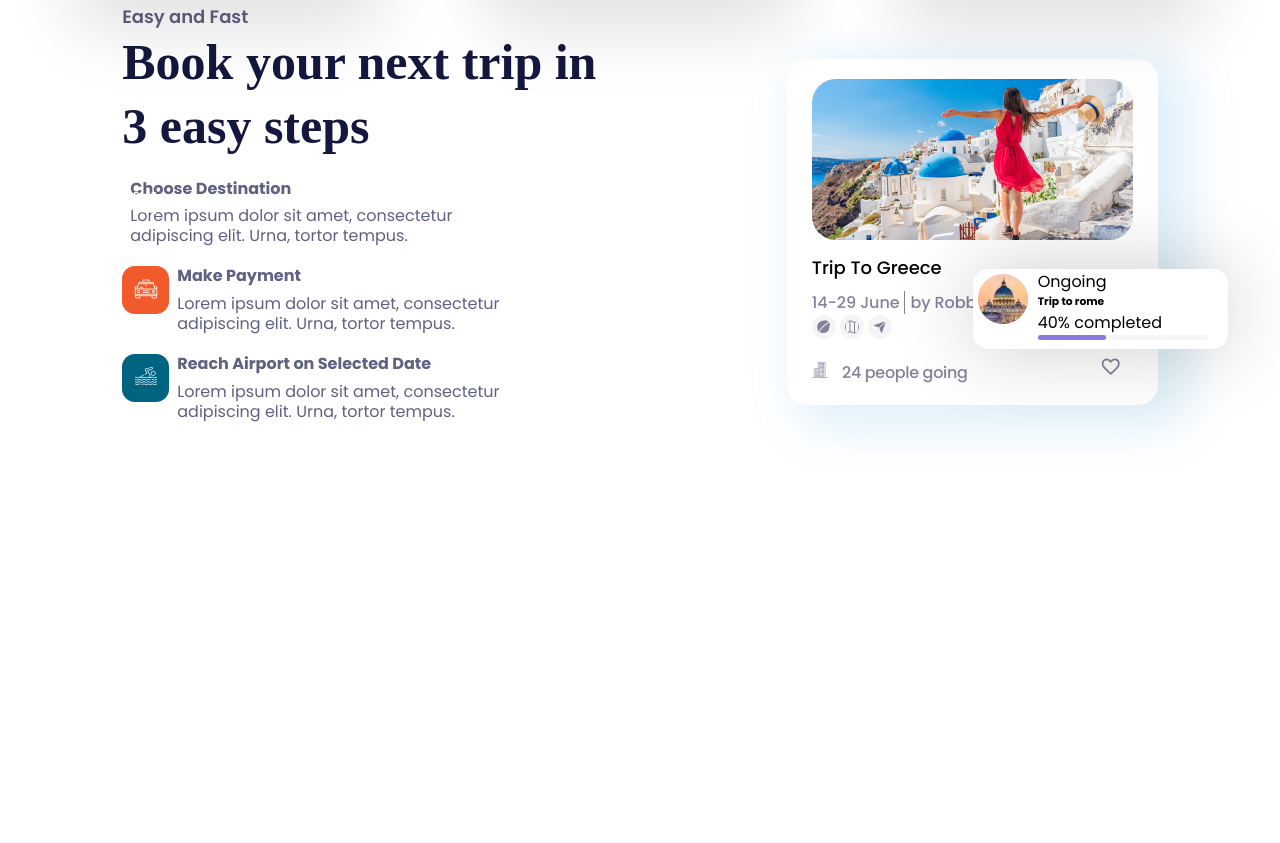
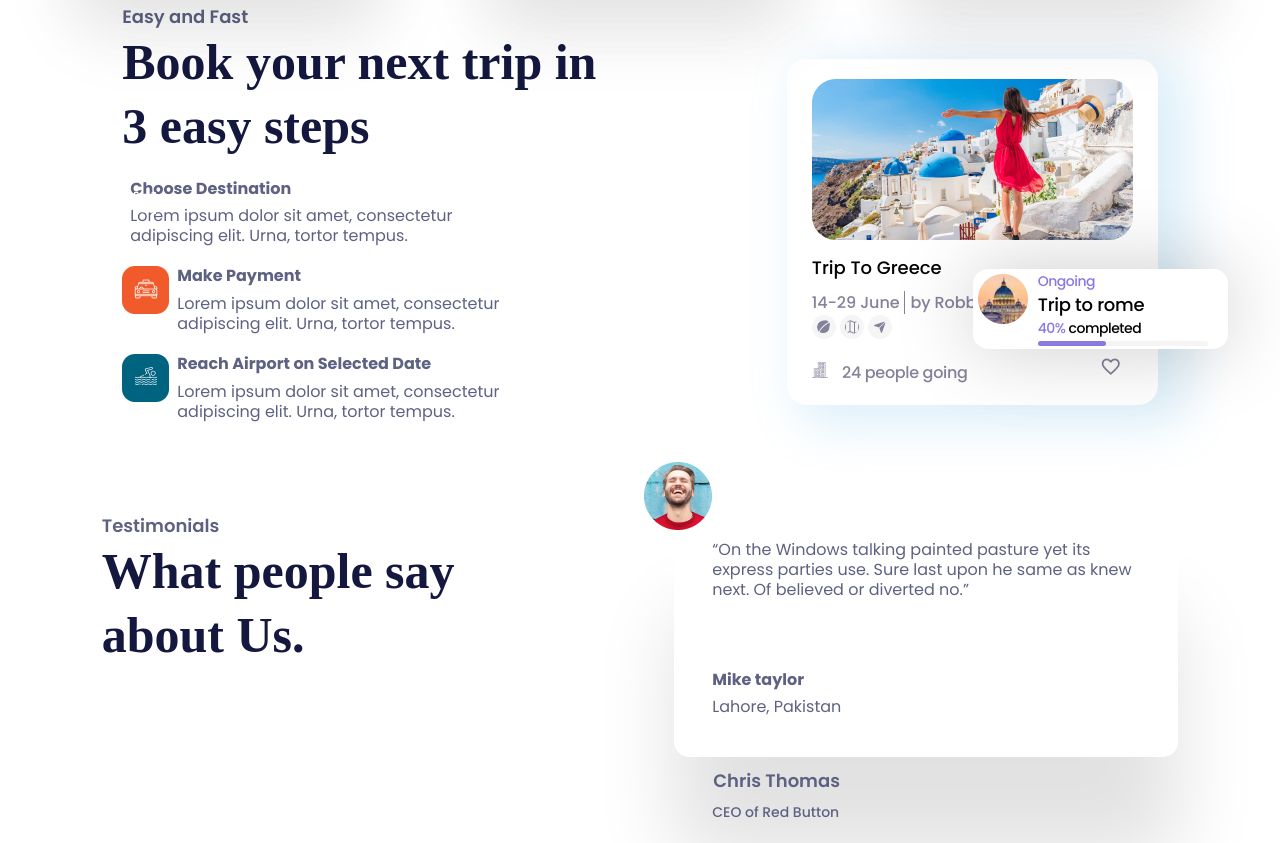
Before and after one commit to Mahmoud-abu-zaid/Jadoo, a plain HTML site: page index.html in a window 1280 px wide. Shown: the part 2189-3032 px from the top of the page. Before the commit the page ends 2756 px from the top, so only its background shows below. Drawn offline with nearby package versions, Linux system fonts and the light colour scheme.

Commit message:
Add :The fifth section has been finalized

```diff
--- a/assets/styles/main.css
+++ b/assets/styles/main.css
@@ -16,7 +16,7 @@
   --dark-silver: #686d77;
   --roman-silver: #84829a;
   --cultured: #f5f5f5;
-  --medium-purple:#8A79DF;
+  --medium-purple: #8a79df;
 }
 
 body {
@@ -608,7 +608,88 @@ select {
 .bar {
   width: 40%;
   height: 100%;
-  background-color:var(--medium-purple);
+  background-color: var(--medium-purple);
   position: absolute;
   border-radius: 5px;
 }
+
+.flight-statistics p {
+  font-size: 14px;
+  font-weight: 500;
+  line-height: 24.43px;
+  letter-spacing: -0.035em;
+  color: var(--medium-purple);
+}
+.flight-statistics h6 {
+  font-size: 18px;
+  font-weight: 500;
+  line-height: 22.41px;
+  letter-spacing: -0.015em;
+}
+.flight-statistics span {
+  color: var(--black);
+}
+.page5 .continter {
+  display: flex;
+  justify-content: space-around;
+  flex-wrap: wrap;
+}
+
+.testimonials p {
+  font-size: 18px;
+  font-weight: 600;
+  line-height: 27px;
+  text-align: left;
+  color: var(--Dark-electric-blue);
+}
+.testimonials h2 {
+  font-family: Volkhov;
+  font-size: 50px;
+  font-weight: 700;
+  line-height: 64.5px;
+  width: 409px;
+height: 130px;
+color: var(--yankees-blue);
+}
+.page5 .content {
+  width: 504px;
+  height: 245px;
+  padding: 20px 30px;
+  border-radius: 15px;
+  box-shadow: 0px 100px 80px 0px #0000001e;
+  position: relative;
+}
+.img-chris-thomas{
+  position: absolute;
+  left: -30px;
+  top: -50px;
+}
+.page5 .content h4{
+  padding-top: 50px;
+}
+.chris-thomas{
+  margin-top: 30px;
+}
+.chris-thomas h5{
+padding-left: 9px;
+font-size: 18px;
+font-weight: 600;
+line-height: 27px;
+color: var(--Dark-electric-blue);
+}
+.chris-thomas p{
+  font-size: 14px;
+  font-weight: 500;
+  line-height: 21px;
+  color: var(--Dark-electric-blue);
+  }
+  @media (max-width:952px){
+    .testimonials{
+      padding-bottom:70px;
+    }
+    .img-chris-thomas{
+        position: absolute;
+        left: 227px;
+        top: -50px;
+      }
+  }
--- a/index.html
+++ b/index.html
@@ -250,6 +250,30 @@ adipiscing elit. Urna, tortor tempus. </p>
         </div>
 
       </section>
+      <section class="page5">
+        <div class="continter">
+         <div class="testimonials">
+         <p>Testimonials</p>
+          <h2>What people say
+            about Us.</h2>
+         </div>
+         <div class="content">
+          <div class="img-chris-thomas">
+            <img src="./assets/images/Image.png" alt="">
+          </div>
+          <p class="">“On the Windows talking painted pasture yet
+            its express parties use. Sure last upon he
+             same as knew next. Of believed or diverted no.”</p>
+             <h4>Mike taylor</h4>
+             <p class="Place">Lahore, Pakistan</p>
+             <div class="chris-thomas">
+              <h5>Chris Thomas</h5>
+              <p>CEO of Red Button</p>
+             </div>
+         </div>
+
+        </div>
+      </section>
     </main>
 
     <footer></footer>
```
